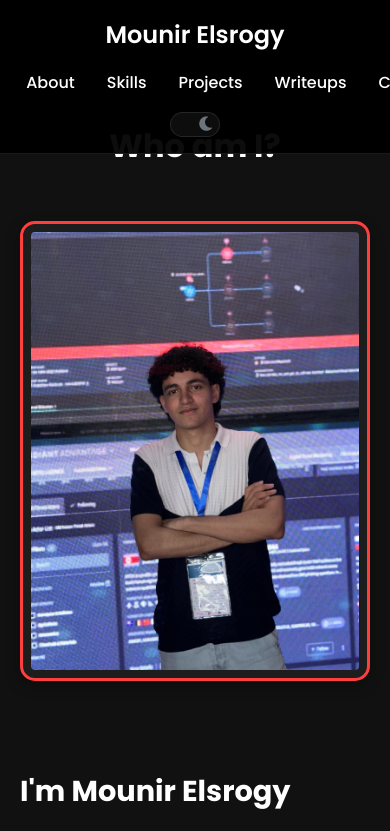
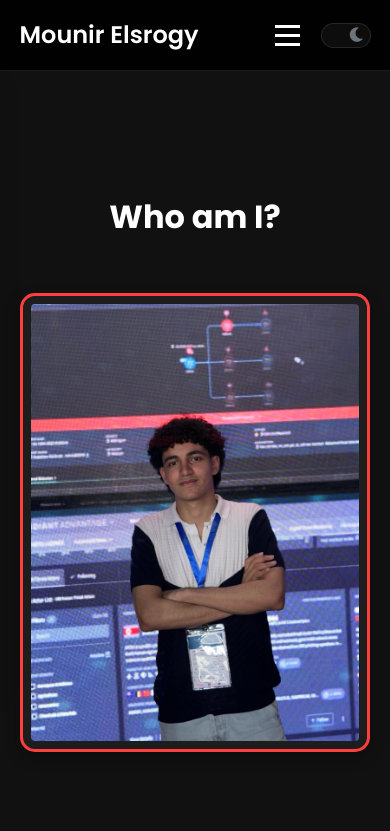
Before and after one commit to M9nx/me, a plain HTML site: page index.html in a window 390 px wide. Shown: the top 831 px of the page. Drawn offline with Linux system fonts and the light colour scheme.

Commit message:
make it ressponsive

```diff
--- a/index.html
+++ b/index.html
@@ -17,7 +17,7 @@
         <div class="logo">Mounir Elsrogy</div>
         <div class="nav-container">
             <nav>
-                <ul>
+                <ul class="nav-menu">
                     <li><a href="#home" class="active">Home</a></li>
                     <li><a href="#about">About</a></li>
                     <li><a href="#skills">Skills</a></li>
@@ -25,6 +25,11 @@
                     <li><a href="#writeups">Writeups</a></li>
                     <li><a href="#contact">Contact</a></li>
                 </ul>
+                <div class="hamburger" id="hamburger">
+                    <span class="bar"></span>
+                    <span class="bar"></span>
+                    <span class="bar"></span>
+                </div>
             </nav>
             <div class="theme-toggle">
                 <input type="checkbox" id="theme-switch" class="theme-switch-checkbox" />
@@ -227,6 +232,33 @@
     <footer>
         <p>&copy; 2025 <a href="https://github.com/M9nx">M9nx</a>. All rights reserved.</p>
     </footer>
+
+    <script>
+        // Hamburger Menu Toggle
+        const hamburger = document.getElementById('hamburger');
+        const navMenu = document.querySelector('.nav-menu');
+
+        hamburger.addEventListener('click', () => {
+            hamburger.classList.toggle('active');
+            navMenu.classList.toggle('active');
+        });
+
+        // Close menu when clicking on a link
+        document.querySelectorAll('.nav-menu a').forEach(link => {
+            link.addEventListener('click', () => {
+                hamburger.classList.remove('active');
+                navMenu.classList.remove('active');
+            });
+        });
+
+        // Close menu when clicking outside
+        document.addEventListener('click', (e) => {
+            if (!hamburger.contains(e.target) && !navMenu.contains(e.target)) {
+                hamburger.classList.remove('active');
+                navMenu.classList.remove('active');
+            }
+        });
+    </script>
 </body>
 
 </html>
--- a/styles.css
+++ b/styles.css
@@ -83,16 +83,18 @@ header {
     gap: 2rem;
 }
 
-nav ul {
+.nav-menu {
     display: flex;
     list-style: none;
+    margin: 0;
+    padding: 0;
 }
 
-nav ul li {
+.nav-menu li {
     margin-left: 2rem;
 }
 
-nav ul li a {
+.nav-menu li a {
     text-decoration: none;
     color: var(--text-color);
     font-weight: 500;
@@ -101,12 +103,12 @@ nav ul li a {
     padding-bottom: 5px;
 }
 
-nav ul li a:hover,
-nav ul li a.active {
+.nav-menu li a:hover,
+.nav-menu li a.active {
     color: var(--accent-color);
 }
 
-nav ul li a::after {
+.nav-menu li a::after {
     content: '';
     position: absolute;
     bottom: 0;
@@ -117,9 +119,38 @@ nav ul li a::after {
     transition: width 0.3s ease;
 }
 
-nav ul li a:hover::after,
-nav ul li a.active::after {
+.nav-menu li a:hover::after,
+.nav-menu li a.active::after {
     width: 100%;
+}
+
+/* Hamburger Menu */
+.hamburger {
+    display: none;
+    flex-direction: column;
+    cursor: pointer;
+    padding: 5px;
+    z-index: 1001;
+}
+
+.hamburger .bar {
+    width: 25px;
+    height: 3px;
+    background-color: var(--text-color);
+    margin: 3px 0;
+    transition: all 0.3s ease;
+}
+
+.hamburger.active .bar:nth-child(1) {
+    transform: rotate(45deg) translate(6px, 6px);
+}
+
+.hamburger.active .bar:nth-child(2) {
+    opacity: 0;
+}
+
+.hamburger.active .bar:nth-child(3) {
+    transform: rotate(-45deg) translate(6px, -6px);
 }
 
 /* Theme Toggle Styles */
@@ -1057,22 +1088,67 @@ footer {
 
 @media (max-width: 768px) {
     header {
-        flex-direction: column;
+        flex-direction: row;
+        justify-content: space-between;
+        align-items: center;
         padding: 1rem 5%;
+        position: relative;
     }
 
     .logo {
-        margin-bottom: 1rem;
+        margin-bottom: 0;
+        z-index: 1001;
     }
 
     .nav-container {
-        flex-direction: column;
+        flex-direction: row;
+        align-items: center;
         gap: 1rem;
     }
 
-    nav ul li {
-        margin-left: 1rem;
-        margin-right: 1rem;
+    .hamburger {
+        display: flex;
+        order: 1;
+    }
+
+    .theme-toggle {
+        order: 2;
+    }
+
+    nav {
+        order: 0;
+    }
+
+    .nav-menu {
+        position: fixed;
+        left: -100%;
+        top: 70px;
+        flex-direction: column;
+        background-color: var(--header-bg);
+        width: 100%;
+        text-align: center;
+        transition: 0.3s;
+        box-shadow: 0 10px 27px rgba(0, 0, 0, 0.05);
+        backdrop-filter: blur(10px);
+        -webkit-backdrop-filter: blur(10px);
+        border-bottom: 1px solid var(--border-color);
+        z-index: 1000;
+        padding: 2rem 0;
+        margin: 0;
+    }
+
+    .nav-menu.active {
+        left: 0;
+    }
+
+    .nav-menu li {
+        margin: 1rem 0;
+    }
+
+    .nav-menu li a {
+        font-size: 1.1rem;
+        padding: 1rem;
+        display: block;
     }
 
     .about-section {
```
